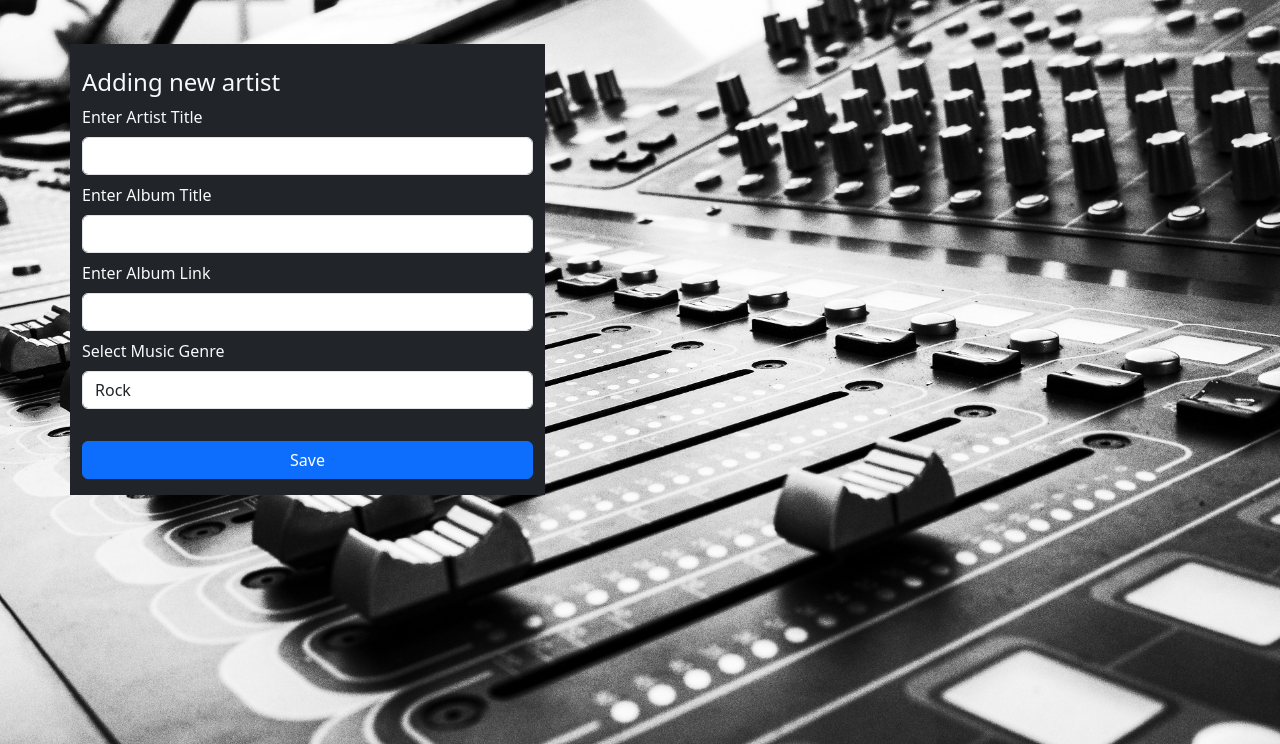
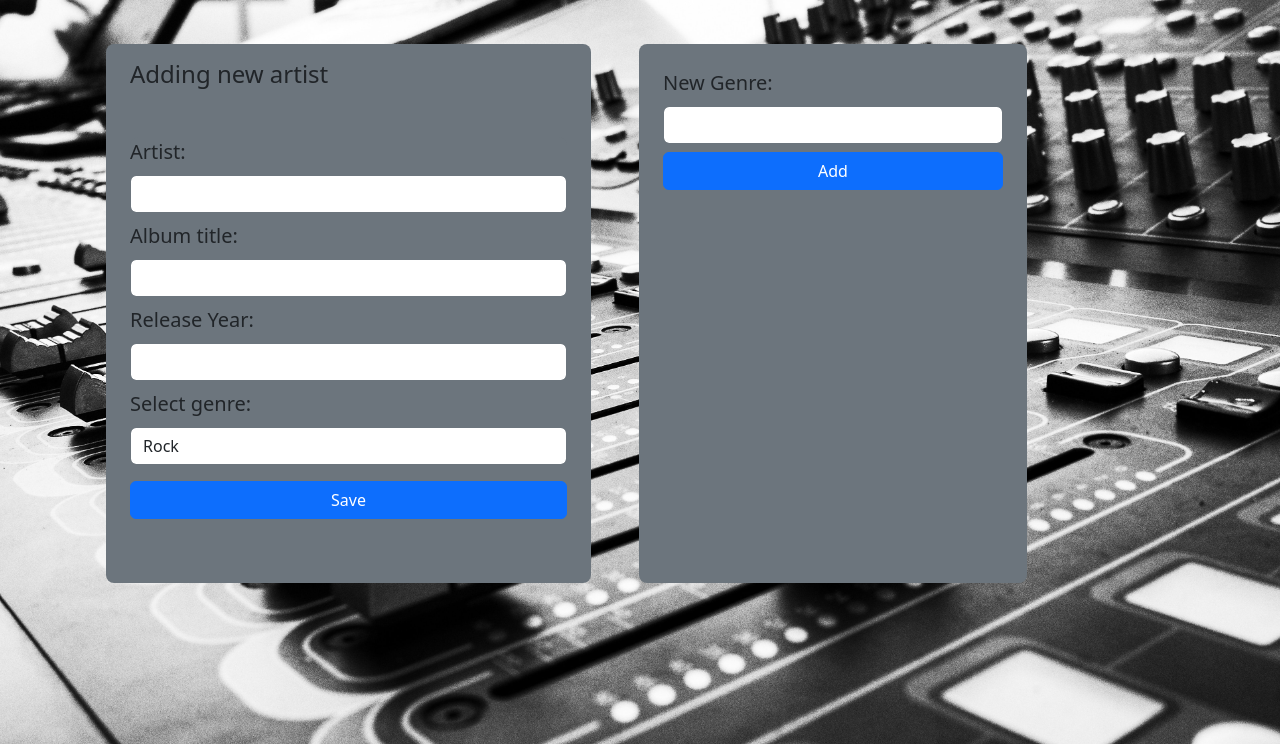
Before and after one commit to BashCtl/music-base, a Flask app: page /main/dude in a window 1280 px wide. Shown: the part 56-800 px from the top of the page. Run offline with Flask 3, Linux system fonts and the light colour scheme; a user stored in the database is signed in; some libraries are stand-ins or nearby versions.

Commit message:
ability to add new album and new genre

```diff
--- a/music_base/forms.py
+++ b/music_base/forms.py
@@ -16,3 +16,8 @@ class EditAlbumForm(FlaskForm):
     released_year = StringField("Release Year:", validators=[DataRequired(), Length(4)])
     genre = SelectField("Select genre: ", validators=[DataRequired()], choices=genre_choices, coerce=int)
     submit = SubmitField("Save")
+
+
+class AddGenre(FlaskForm):
+    genre = StringField("New Genre:", validators=[DataRequired()])
+    add_btn = SubmitField("Add")
--- a/music_base/models.py
+++ b/music_base/models.py
@@ -21,6 +21,8 @@ class Artist(db.Model):
     id = db.Column(db.Integer(), primary_key=True)
     artist_name = db.Column(db.String(length=255), nullable=False, unique=True)
 
+    def __repr__(self):
+        return f"Artist({self.id}, {self.artist_name})"
 
 class Link(db.Model):
     id = db.Column(db.Integer(), primary_key=True)
--- a/music_base/routers.py
+++ b/music_base/routers.py
@@ -3,7 +3,7 @@ from music_base.models import Album, Artist, Genre, User
 from flask import render_template, request, flash, redirect, url_for
 from werkzeug.security import check_password_hash
 from flask_login import login_user, current_user, logout_user, login_required
-from .forms import EditAlbumForm
+from .forms import EditAlbumForm, AddGenre
 
 
 @app.route("/")
@@ -66,18 +66,40 @@ def logout_page():
 @app.route("/main/dude", methods=["GET", "POST"])
 @login_required
 def admin_page():
-    genres = Genre.query.all()
-    if request.method == "POST":
-        artist_title = request.form.get("artist_title")
-        album_title = request.form.get("album_title")
-        genre_id = request.form.get("genre_select")
-        album_link = request.form.get("album_link")
-        print(artist_title)
-        print(album_title)
-        print(genre_id)
-        print(album_link)
+    form = EditAlbumForm()
+    add_genre_form = AddGenre()
+    if form.submit.data and form.validate_on_submit():
+        artist_name = form.artist_name.data
+        album_title = form.album_title.data
+        released_year = form.released_year.data
+        genre_id = request.form.get("genre")
+        if Album.query.filter_by(album_title=album_title).first():
+            flash("Album already exists in database.", category="danger")
+            return redirect(url_for("admin_page"))
+        artist = Artist.query.filter_by(artist_name=artist_name).first()
+        if artist is None:
+            artist = Artist(artist_name=artist_name)
+            db.session.add(artist)
+        db.session.flush()
+        album = Album(album_title=album_title, released_date=released_year,
+                      artist_id=artist.id, genre_id=genre_id)
+        db.session.add(album)
+        db.session.commit()
+        flash("Successfully added new album.", category="success")
 
-    return render_template("admin_page.html", genres=genres)
+        return redirect(url_for("admin_page"))
+
+    if add_genre_form.add_btn.data and request.method == "POST":
+        genre_name = add_genre_form.genre.data
+        if Genre.query.filter_by(genre=genre_name).first():
+            flash(f"{genre_name} - genre already exists in database.", category="danger")
+        else:
+            db.session.add(Genre(genre=genre_name))
+            db.session.commit()
+            flash(f"{genre_name} - genre successfully added.", category="success")
+            return redirect(url_for("admin_page"))
+
+    return render_template("admin_page.html", form=form, add_genre_form=add_genre_form)
 
 
 @app.route("/edit/<int:album_id>", methods=["GET", "POST"])
--- a/music_base/templates/admin_page.html
+++ b/music_base/templates/admin_page.html
@@ -11,33 +11,23 @@ Administration
 
 {% block content %}
 <div class="container">
-    <div class="row" style="margin-top: 100px">
-        <div class="col-5 bg-dark py-3">
-             <form method="POST">
-                 <h4 class="text-light my-2">Adding new artist</h4>
-            <div class="my-2">
-                <label for="artist-title" class="form-label text-light">Enter Artist Title</label>
-                <input type="text" id="artist-title" class="form-control" name="artist_title">
-            </div>
-            <div class="my-2">
-                <label for="album-title" class="form-label text-light">Enter Album Title</label>
-                <input type="text" id="album-title" class="form-control" name="album_title">
-            </div>
-             <div class="my-2">
-                <label for="album-title" class="form-label text-light">Enter Album Link</label>
-                <input type="text" id="album-link" class="form-control" name="album_link">
-            </div>
-            <div class="my-2">
-                <label for="genre" class="form-label text-light">Select Music Genre</label>
-                <select name="genre_select" class="form-control">
-                    {% for item in genres %}
-                    <option value="{{item.id}}">{{item.genre}}</option>
-                    {% endfor %}
-                </select>
-            </div>
-            <br>
-            <button type="submit" class="btn btn-primary w-100">Save</button>
-        </form>
+    <div class="row gx-5" style="margin-top: 100px">
+        <div class="col-5 bg-secondary py-3 mx-5 rounded-3">
+            <h4>Adding new artist</h4>
+            {% if current_user.is_admin %}
+                 {% include 'includes/album_form.html' %}
+            {% endif %}
+        </div>
+        <div class="col-4 bg-secondary py-3 rounded-3">
+            <form id="genre_form" method="POST">
+                <div class="form-group my-2">
+                    {{ add_genre_form.genre.label(class="form-label fs-5") }}
+                    {{ add_genre_form.genre(class="form-control border-secondary") }}
+                </div>
+                <div class="form-group my-2">
+                    {{ add_genre_form.add_btn(class="btn btn-primary w-100", id="add_genre") }}
+                </div>
+            </form>
         </div>
 
     </div>
--- /dev/null
+++ b/music_base/templates/includes/album_form.html
@@ -0,0 +1,22 @@
+<form action="" method="POST" class="bg-secondary my-5 rounded-3">
+    {{ form.hidden_tag() }}
+    <div class="form-group my-2">
+        {{ form.artist_name.label(class="form-label fs-5") }}
+        {{ form.artist_name(class="form-control border-secondary") }}
+    </div>
+    <div class="form-group my-2">
+        {{ form.album_title.label(class="form-label fs-5") }}
+        {{ form.album_title(class="form-control border-secondary") }}
+    </div>
+    <div class="form-group my-2">
+        {{ form.released_year.label(class="form-label fs-5") }}
+        {{ form.released_year(class="form-control border-secondary") }}
+    </div>
+    <div class="form-group my-2">
+        {{ form.genre.label(class="form-label fs-5") }}
+        {{ form.genre(class="form-control border-secondary") }}
+    </div>
+    <div class="from-group my-3">
+        {{ form.submit(class="btn btn-primary w-100", id="save_album") }}
+    </div>
+</form>
```
Also changed, not shown: music_base/templates/edit_album.html (+1 -24 lines), instance/music.db.
